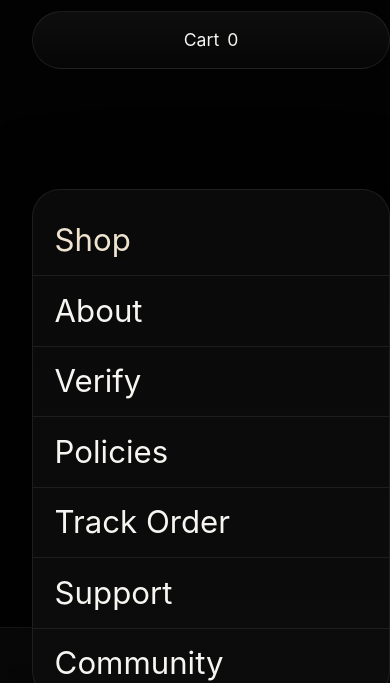
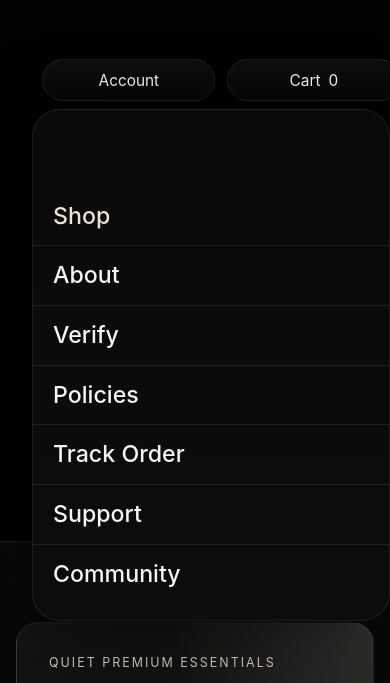
Before and after one commit to lifetime-store/lifetime-store, a website with bundled scripts: page public/index.html in a window 390 px wide. Both pictures are taken after a click on the button "Toggle navigation". Shown: the part 149-832 px from the top of the page. Built offline with nearby package versions, Linux system fonts and the light colour scheme; files whose address does not match are found by name.

Commit message:
Add files via upload

```diff
--- /dev/null
+++ b/MENU_POLISH_README.txt
@@ -0,0 +1,2 @@
+Replace public/assets/css/styles.css with this file. Then redeploy Cloudflare Pages.
+This patch makes the mobile menu drawer lighter, smaller, and scrollable on phone.
--- a/public/assets/css/styles.css
+++ b/public/assets/css/styles.css
@@ -836,23 +836,26 @@ form {
     position: fixed;
     left: 1rem;
     right: 1rem;
-    top: calc(88px + env(safe-area-inset-top, 0px));
+    top: calc(88px + env(safe-area-inset-top, 0px) + .5rem);
+    bottom: 1rem;
     z-index: 55;
     flex-direction: column;
     gap: 0;
-    padding: 1rem 0 0;
+    padding: 4.8rem 0 1rem;
     background: linear-gradient(180deg, rgba(10,10,10,0.985), rgba(12,12,12,0.985));
     border: 1px solid rgba(255,255,255,0.08);
     border-radius: 28px;
     box-shadow: 0 28px 90px rgba(0,0,0,0.5);
-    max-height: calc(100vh - 7rem);
-    overflow: auto;
+    overflow-y: auto;
+    -webkit-overflow-scrolling: touch;
+    overscroll-behavior: contain;
   }
   .nav-links a {
     display: block;
-    padding: 1.1rem 1.35rem;
-    font-size: 1.95rem;
-    line-height: 1.1;
+    padding: 1rem 1.25rem;
+    font-size: 1.45rem;
+    font-weight: 500;
+    line-height: 1.15;
     color: var(--text);
     border-top: 1px solid rgba(255,255,255,0.08);
   }
@@ -862,23 +865,27 @@ form {
   }
   .nav-actions {
     position: fixed;
-    left: 1rem;
-    right: 1rem;
-    top: auto;
-    bottom: 1rem;
+    left: 1.65rem;
+    right: 1.65rem;
+    top: calc(88px + env(safe-area-inset-top, 0px) + 1rem);
     z-index: 56;
-    flex-direction: column;
-    gap: 0.85rem;
+    flex-direction: row;
+    gap: 0.75rem;
     padding: 0;
+    align-items: stretch;
   }
   .nav-actions .badge {
-    width: 100%;
-    min-height: 58px;
+    flex: 1 1 0;
+    min-width: 0;
+    min-height: 42px;
     justify-content: center;
     border-radius: 999px;
-    font-size: 1.1rem;
+    font-size: 0.96rem;
     background: linear-gradient(180deg, rgba(255,255,255,0.05), rgba(255,255,255,0.02));
     color: var(--text);
+    overflow: hidden;
+    text-overflow: ellipsis;
+    white-space: nowrap;
   }
   .nav.nav-open::after {
     content: "";
@@ -888,10 +895,6 @@ form {
     z-index: 50;
     backdrop-filter: blur(4px);
   }
-  .nav.nav-open .nav-links,
-  .nav.nav-open .nav-actions {
-    display: flex;
-  }
   .nav > * { position: relative; z-index: 57; }
   .hero-grid, .grid-2, .trust-grid { grid-template-columns:1fr; }
 }
```
